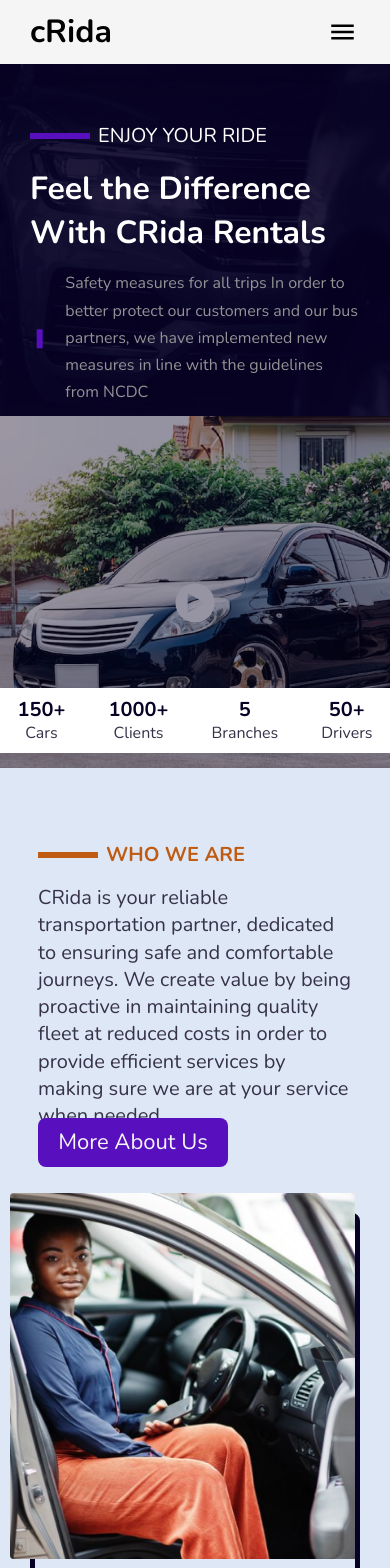
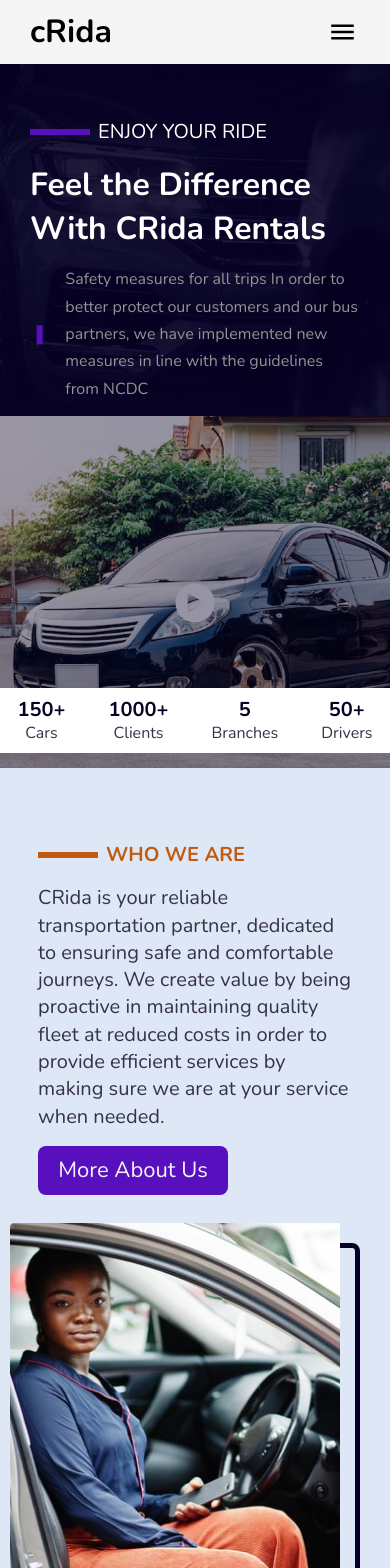
Before and after one commit to BigOTF/cRida, a React (Vite) app: page / in a window 390 px wide. Shown: the top 1568 px of the page. Built offline with nearby package versions, Linux system fonts and the light colour scheme.

Commit message:
Made adjustment baes on the previous commit

```diff
--- a/src/components/AboutUs/AboutUs.jsx
+++ b/src/components/AboutUs/AboutUs.jsx
@@ -20,20 +20,20 @@ const AboutUs = () => {
       </div>
 
       {/* THIS DIV WILL ONLY DISPLAY ON THE SMALLER SCREEN SIZES */}
-      <div className='h-[774px] mx-[30px] flex flex-col gap-[40px] md:hidden'>
+      <div className='mx-[30px] flex flex-col gap-[40px] md:hidden'>
 
-        <div className='h-[340px] p-[8px] flex flex-col gap-[16px]'>
+        <div className='p-[8px] flex flex-col gap-[16px]'>
 
-          <div className='flex items-center gap-[8px] h-[27px]'>
+          <div className='flex items-center gap-[8px]'>
             <div className='w-[60px] border-[3px] border-[#BF5B12]'></div>
             <p className='text-[20px] leading-[27.28px] nunito-700 text-[#BF5B12]'>WHO WE ARE</p>
           </div>
 
-          <div className='h-[218px]'>
+          <div className=''>
             <p className='text-[20px] nunito-400 leading-[27.28px] text-[#363247]'>CRida is your reliable transportation partner, dedicated to ensuring safe and comfortable journeys. We create value by being proactive in maintaining quality fleet at reduced costs in order to provide efficient services by making sure we are at your service when needed.</p>
           </div>
 
-          <div className='bg-[#5810BF] w-[190px] h-[49px] rounded-[8px] p-[8px] flex items-center'>
+          <div className='bg-[#5810BF] w-[190px] rounded-[8px] p-[8px] flex items-center'>
             <a className='w-[185px] nunito-400 text-[22px] leading-[32.74px] text-center text-[#F5F5F5]'>More About Us</a>
           </div>
 
--- a/src/components/AboutUs/AboutUsImage.jsx
+++ b/src/components/AboutUs/AboutUsImage.jsx
@@ -3,8 +3,8 @@ import React from 'react'
 const AboutUsImage = () => {
   return (
     <div className='flex relative'>
-        <div className='aboutUsBackground w-[344.94px] h-[366px] md:w-[492.69px] md:h-[450px] md:rounded-[4px] absolute md:left-[-30px] md:top-[-30px] left-[-20px] top-[-20px]'></div>
-        <div className='w-[345.68px] h-[366.32px] border-[5px] md:w-[493.16px] md:h-[450px] md:border-[6px] rounded-[8px] border-[#070125]'></div>
+        <div className='aboutUsBackground w-full h-[366px] md:w-[492.69px] md:h-[450px] md:rounded-[4px] absolute md:left-[-30px] md:top-[-30px] left-[-20px] top-[-20px]'></div>
+        <div className='w-full h-[366.32px] border-[5px] md:w-[493.16px] md:h-[450px] md:border-[6px] rounded-[8px] border-[#070125]'></div>
     </div>
   )
 }
--- a/src/components/Hero/HeroSide.jsx
+++ b/src/components/Hero/HeroSide.jsx
@@ -2,7 +2,7 @@ import React from 'react'
 
 const HeroSide = () => {
   return (
-    <div className='text-white flex flex-col gap-[16px] w-full mx-[30px] md:mx-0 h-[283px] mt-[45px] md:mt-0 md:w-[525px] md:h-[331px]'>
+    <div className='text-white flex flex-col gap-[16px] w-full mx-[30px] md:mx-0 mt-[40px] md:mt-0 md:w-[525px] md:h-[331px]'>
         <div className='flex items-center gap-[8px]'>
           <div className='w-[60px] border-[#5810BF] border-[3px]'></div>
           <p className='md:text-[24px] text-[20px] nunito-400'>ENJOY YOUR RIDE</p>
--- a/src/index.css
+++ b/src/index.css
@@ -22,7 +22,6 @@
 
 .aboutUsBackground {
     background-image: url('/aboutUsImage.png');
-    background-size: cover;
     background-repeat: no-repeat;
 }
 
```
